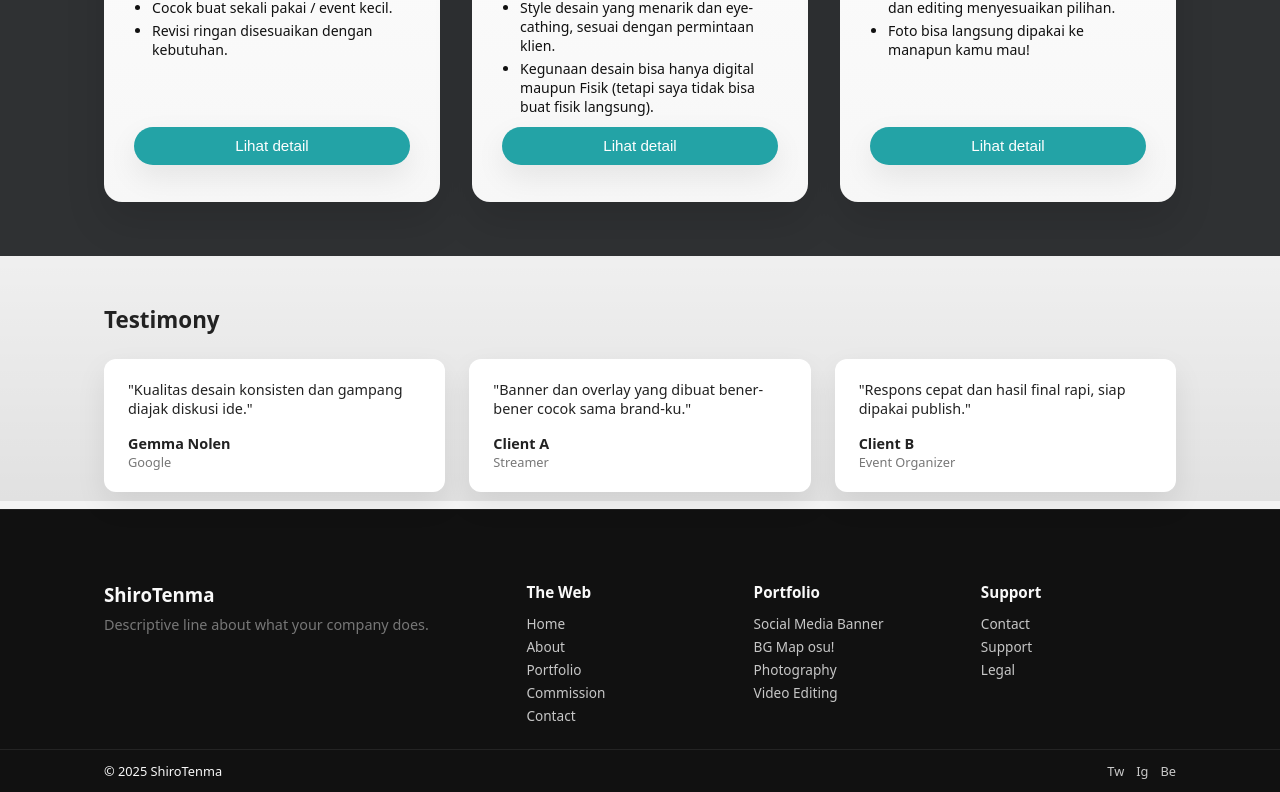
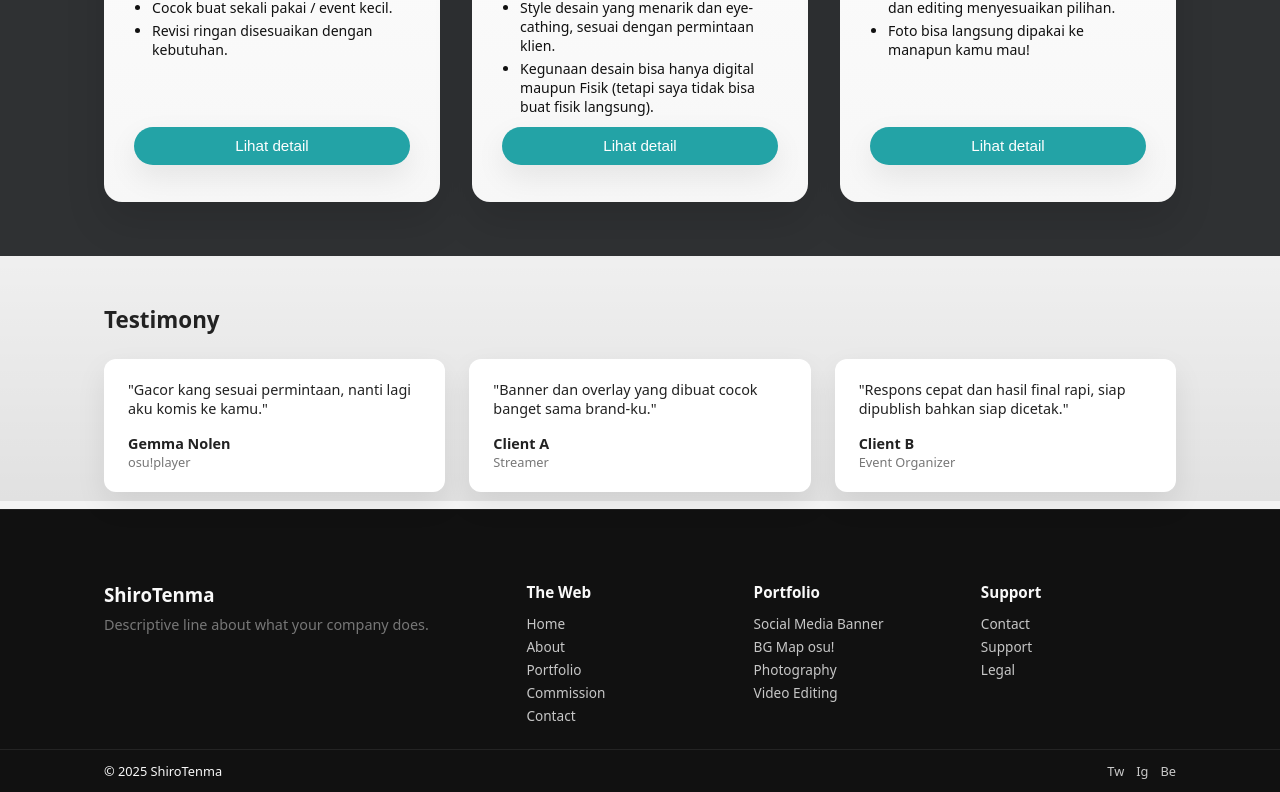
Before and after one commit to ShiroTenma/shirotenma-porto, a Vue app: page /commission in a window 1280 px wide. Shown: the part 698-1490 px from the top of the page. Built offline with nearby package versions, Linux system fonts and the light colour scheme.

Commit message:
feat: update testimonies with new client roles and improved feedback text

```diff
--- a/src/views/CommissionView.vue
+++ b/src/views/CommissionView.vue
@@ -50,18 +50,18 @@ const packages = [
 const testimonies = [
   {
     name: 'Gemma Nolen',
-    role: 'Google',
-    text: 'Kualitas desain konsisten dan gampang diajak diskusi ide.',
+    role: 'osu!player',
+    text: 'Gacor kang sesuai permintaan, nanti lagi aku komis ke kamu.',
   },
   {
     name: 'Client A',
     role: 'Streamer',
-    text: 'Banner dan overlay yang dibuat bener-bener cocok sama brand-ku.',
+    text: 'Banner dan overlay yang dibuat cocok banget sama brand-ku.',
   },
   {
     name: 'Client B',
     role: 'Event Organizer',
-    text: 'Respons cepat dan hasil final rapi, siap dipakai publish.',
+    text: 'Respons cepat dan hasil final rapi, siap dipublish bahkan siap dicetak.',
   },
 ]
 
```
